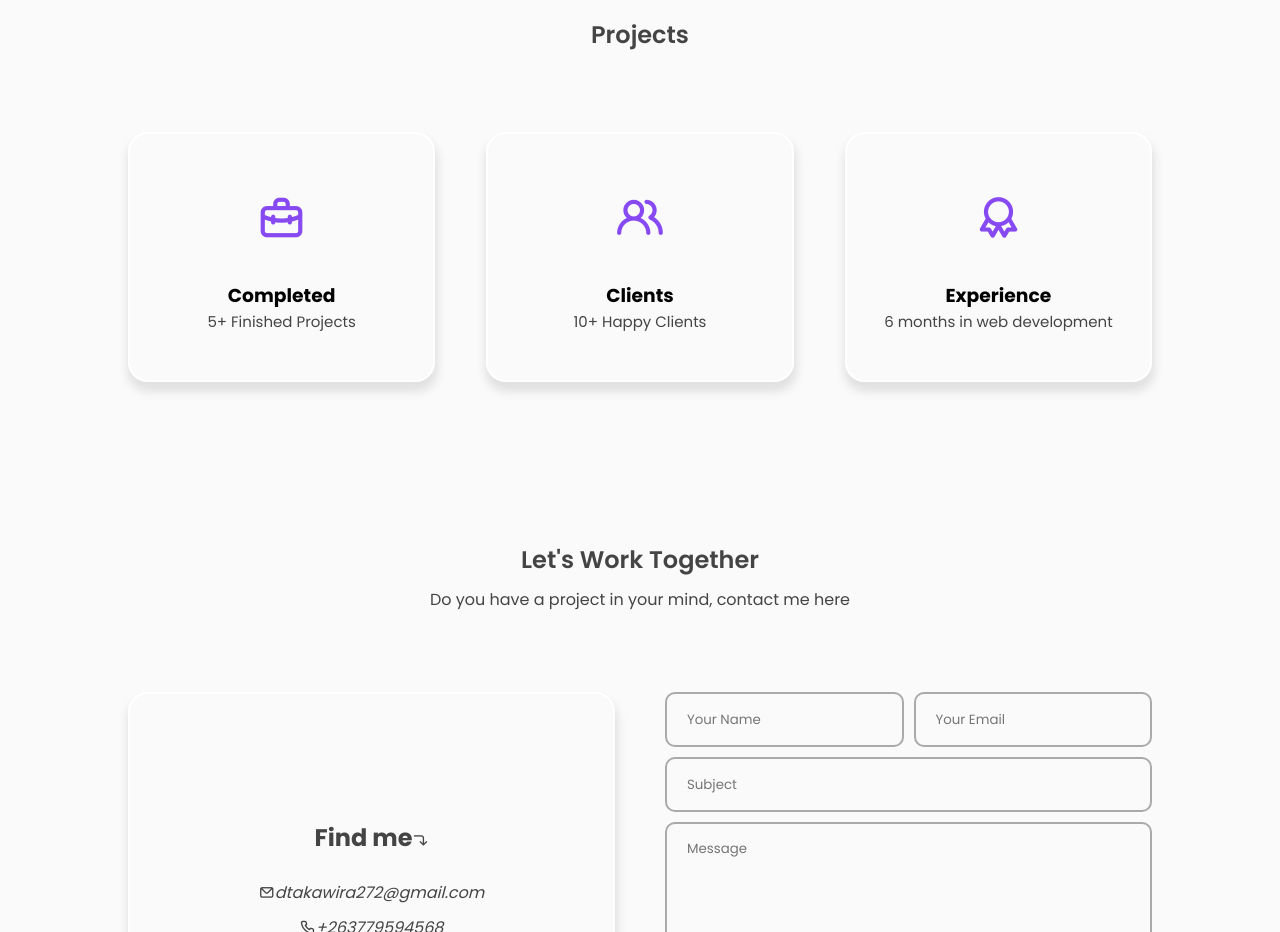
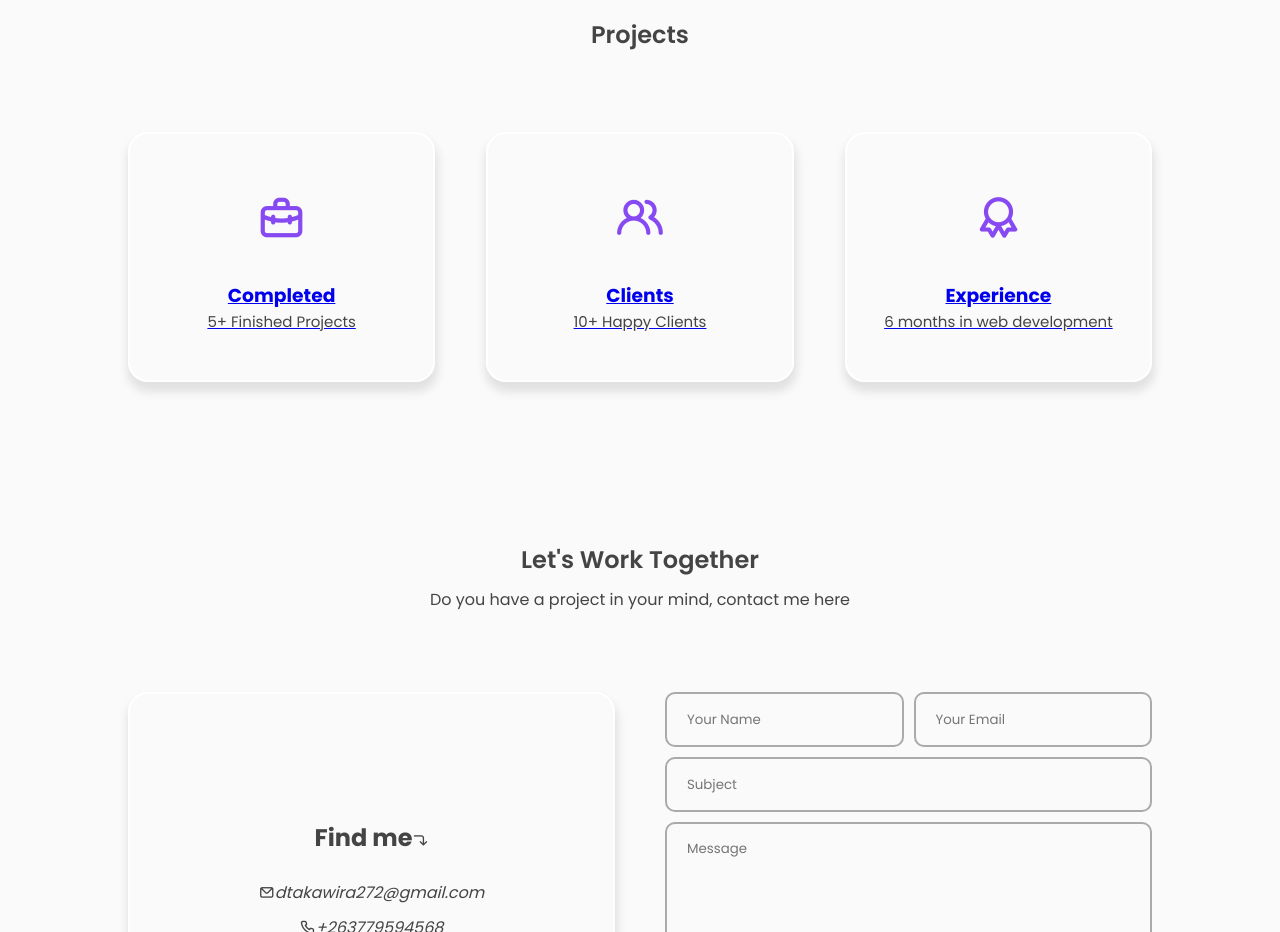
Before and after one commit to dorothy879/dorothy.github.io, a plain HTML site: page index.html in a window 1280 px wide. Shown: the part 2140-3072 px from the top of the page. Drawn offline with nearby package versions, Linux system fonts and the light colour scheme; a web font is replaced by a local one.

Commit message:
Update index.html

```diff
--- a/index.html
+++ b/index.html
@@ -154,23 +154,31 @@
         <h1>Projects</h1>
     </div>
     <div class="project-container">
-                        <div class="project-box">
+
+        <!-- Completed Box -->
+        <a href="completed.html" class="project-box">
             <i class="uil uil-briefcase-alt"></i>
             <h3>Completed</h3>
             <label>5+ Finished Projects</label>
-                        </div>
-                        <div class="project-box">
+        </a>
+
+        <!-- Clients Box -->
+        <a href="clients.html" class="project-box">
             <i class="uil uil-users-alt"></i>
             <h3>Clients</h3>
             <label>10+ Happy Clients</label>
-                        </div>
-                        <div class="project-box">
+        </a>
+
+        <!-- Experience Box -->
+        <a href="experience.html" class="project-box">
             <i class="uil uil-award"></i>
             <h3>Experience</h3>
             <label>6 months in web development</label>
-                        </div>
+        </a>
+
     </div>
 </section>
+
                     <section class="section" id="contact">
                         <div class="top-header">
                             <h1>Let's Work Together</h1>
```
Lines whose indentation alone changed are shown as unchanged.
